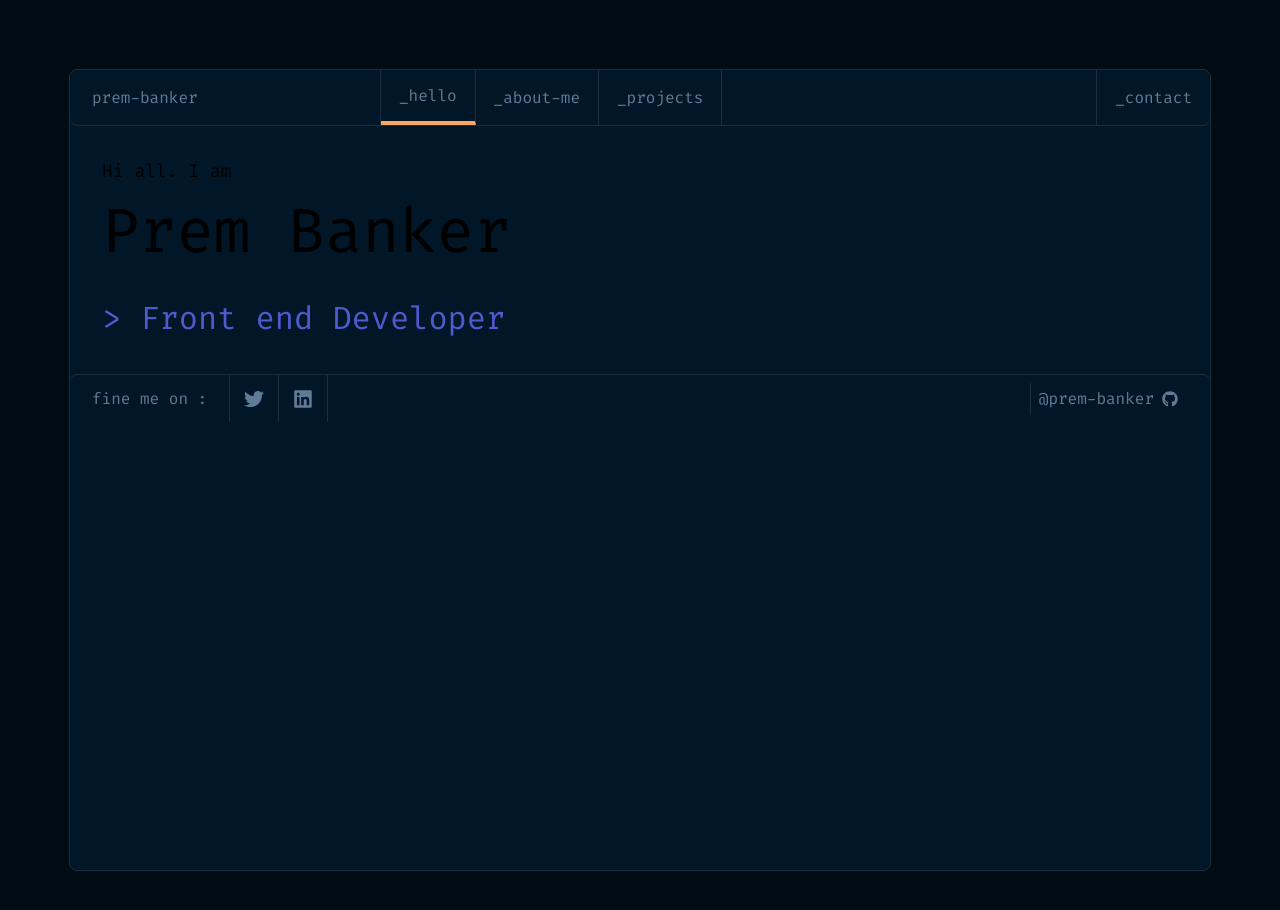
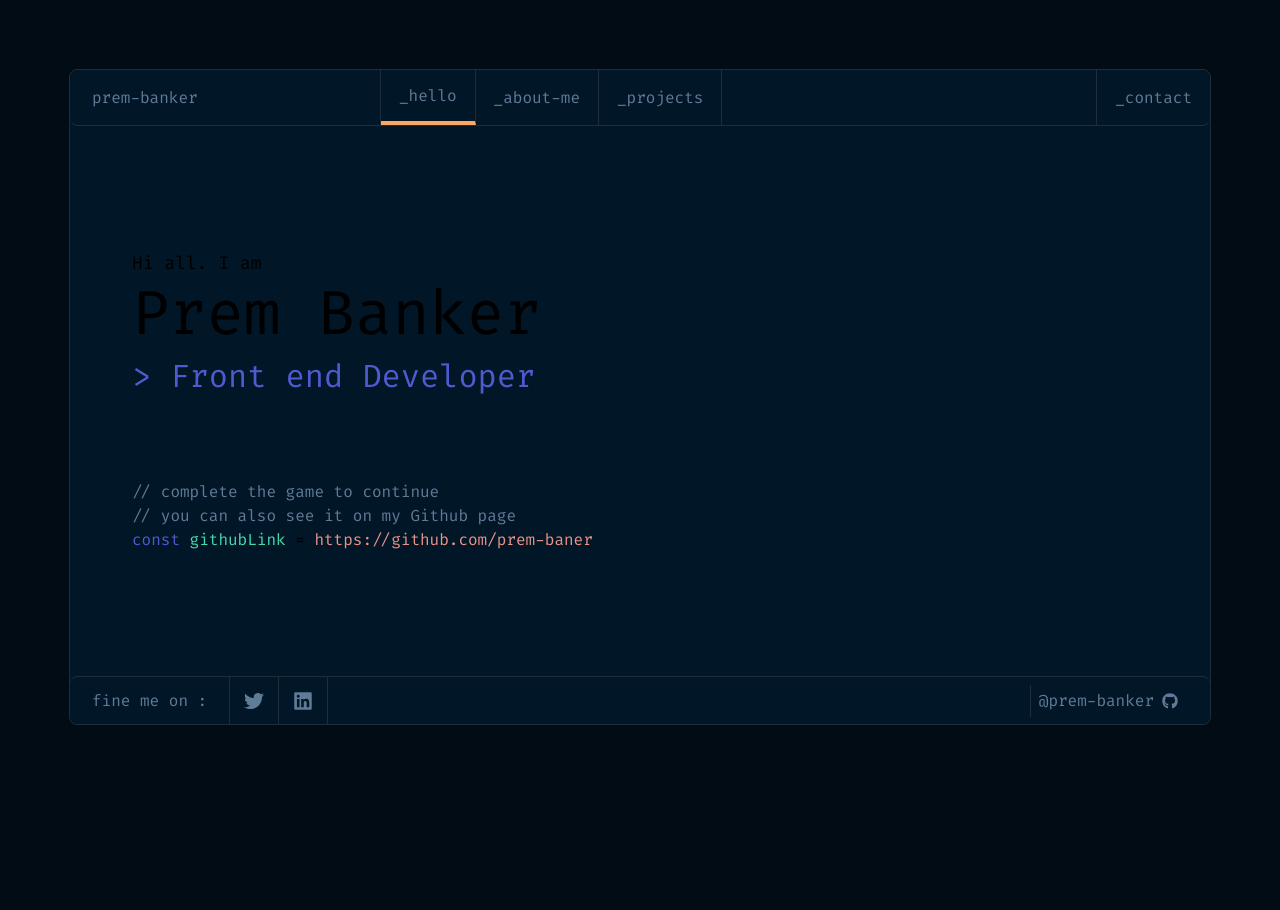
Before and after one commit to prem-banker/pro-folio, a Next.js app: page / in a window 1280 px wide. Shown: the top 910 px of the page. After the commit the page ends 800 px from the top, so only its background shows below. Built offline with nearby package versions, Linux system fonts and the light colour scheme.

Commit message:
layouting fixes and home page

```diff
--- a/src/app/globals.css
+++ b/src/app/globals.css
@@ -46,3 +46,19 @@ body {
 .flex-vertical-center {
   @apply flex items-center h-full;
 }
+
+
+.test-box {
+  border: 1px solid red;
+}
+
+.site-content {
+  min-height: calc(100vh - 56px - 56px - 69px - 69px);
+  height: 1px;
+}
+
+
+
+/* html {
+  line-height: 1 !important;
+} */
--- a/src/app/layout.tsx
+++ b/src/app/layout.tsx
@@ -24,13 +24,13 @@ export default function RootLayout({
 
       <body className={`bg-primaryLightNavyBlue m-69px rounded-lg border border-line ${firacode.className}`}>
 
-        <div className="flex flex-col min-h-screen">
+        <div className="flex flex-col ">
 
           <div className="flex-none"><Header /></div>
 
 
-          {/* <div className="flex-grow bg-gray-100">{children}</div> */}
-          {children}
+          <div className="flex flex-col site-content">{children}</div>
+          {/* {children} */}
 
           <div className="flex-none"><Footer /></div>
 
--- a/src/app/page.tsx
+++ b/src/app/page.tsx
@@ -2,15 +2,20 @@ import Image from "next/image";
 
 export default function Home() {
   return (
-    <div className="">
-      <div className="container mx-auto flex items-center justify-center">
-        {/* Left Column: Basic Information */}
-        <div className="w-1/2 p-8">
+    <div className="min-h-inherit flex-center-items">
+      <div className="container mx-auto flex items-center justify-center w-[1080px]">
+
+        <div className="w-1/2 p-8 ">
           <p className="text-body">
             Hi all. I am
           </p>
-          <h1 className="text-headline font-regular mb-4">Prem Banker</h1>
-          <h4 className="text-secondaryBrightPurple text-subheadline"> &gt; Front end Developer</h4>
+          <h1 className="text-headline font-regular leading-shrink">Prem Banker</h1>
+          <h4 className="text-secondaryBrightPurple text-subheadline mb-20"> &gt; Front end Developer</h4>
+          <div className="text-secondaryLightBlue font-labels">// complete the game to continue</div>
+          <div className="text-secondaryLightBlue font-labels">// you can also see it on my Github page</div>
+
+          <div className="font-labels"> <span className="text-secondaryBrightPurple">const</span> <span className="text-accentBrightGreen"> githubLink</span> =  <span className="text-accentPastelPink">https://github.com/prem-baner </span> </div>
+
 
         </div>
 
--- a/tailwind.config.ts
+++ b/tailwind.config.ts
@@ -48,6 +48,13 @@ const config: Config = {
       borderRadius: {
         '0.5em': '0.5em',
       },
+      lineHeight: {
+        extra: '3',
+        shrink: '1.2'
+      },
+      minHeight: {
+        inherit: 'inherit',
+      },
       spacing: {
         '69px': '69px',
       },
```
